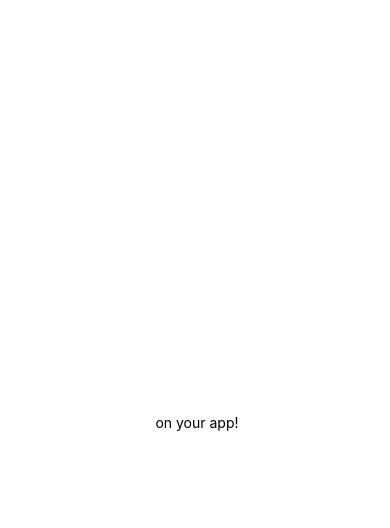
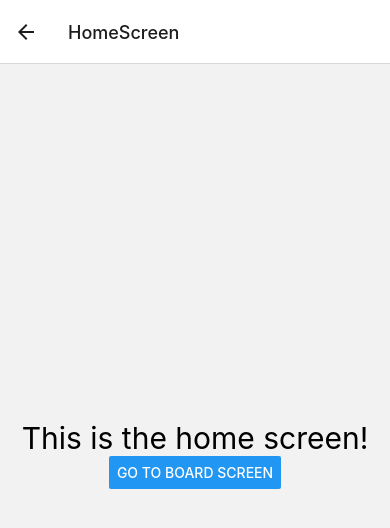
Before and after one commit to Shane-Gastmans/Kanban, a React Native app: screen /HomeScreen in a window 390 px wide. Shown: the top 528 px of the page. Built offline with nearby package versions, Linux system fonts and the light colour scheme.

Commit message:
Navigation and basic views

```diff
--- a/App.js
+++ b/App.js
@@ -1,13 +1,27 @@
 import { StatusBar } from 'expo-status-bar';
 import React from 'react';
 import { StyleSheet, Text, View } from 'react-native';
+import { createStackNavigator } from '@react-navigation/stack';
+import { NavigationContainer } from '@react-navigation/native';
+import HomeScreen from './screens/HomeScreen';
+import LoginScreen from './screens/LoginScreen';
+import BoardScreen from './screens/BoardScreen';
+
+const RootStack = createStackNavigator();
 
 export default function App() {
   return (
-    <View style={styles.container}>
-      <Text> on your app!</Text>
-      <StatusBar style="auto" />
-    </View>
+    <NavigationContainer>
+    <RootStack.Navigator>
+      <RootStack.Group>
+        <RootStack.Screen name="LoginScreen" component={LoginScreen} />
+        <RootStack.Screen name="HomeScreen" component={HomeScreen} />
+      </RootStack.Group>
+      <RootStack.Group screenOptions={{ presentation: 'modal' }}>
+        <RootStack.Screen name="BoardScreen" component={BoardScreen} />
+      </RootStack.Group>
+    </RootStack.Navigator>
+    </NavigationContainer>
   );
 }
 
--- a/package.json
+++ b/package.json
@@ -8,11 +8,17 @@
     "eject": "expo eject"
   },
   "dependencies": {
+    "@react-navigation/native": "^6.0.4",
+    "@react-navigation/native-stack": "^6.2.2",
+    "@react-navigation/stack": "^6.0.9",
     "expo": "~42.0.1",
     "expo-status-bar": "~1.0.4",
     "react": "16.13.1",
     "react-dom": "16.13.1",
     "react-native": "https://github.com/expo/react-native/archive/sdk-42.0.0.tar.gz",
+    "react-native-gesture-handler": "^1.10.3",
+    "react-native-safe-area-context": "3.2.0",
+    "react-native-screens": "~3.4.0",
     "react-native-web": "~0.13.12"
   },
   "devDependencies": {
--- /dev/null
+++ b/screens/BoardScreen.js
@@ -0,0 +1,13 @@
+import React from 'react';
+import { Text, View, ScrollView } from 'react-native';
+
+export default function BoardScreen(props){
+
+    return (
+    <View style={{ flex: 1, alignItems: 'center', justifyContent: 'center' }}>
+        <ScrollView horizontal={true}>
+            <Text style={{ fontSize: 30 }}>This is the Board screen with a horizontal scroll list for the Lists</Text>
+        </ScrollView>
+    </View>
+    );
+}
--- /dev/null
+++ b/screens/HomeScreen.js
@@ -0,0 +1,15 @@
+import React from 'react';
+import { Text, View, Button } from 'react-native';
+
+export default function HomeScreen(props){
+
+    return (
+    <View style={{ flex: 1, alignItems: 'center', justifyContent: 'center' }}>
+        <Text style={{ fontSize: 30 }}>This is the home screen!</Text>
+        <Button
+          onPress={() => props.navigation.navigate('BoardScreen')}
+          title="GO TO BOARD SCREEN"
+        />
+    </View>
+    );
+}
--- /dev/null
+++ b/screens/LoginScreen.js
@@ -0,0 +1,15 @@
+import React from 'react';
+import { TextInput, Button, View } from 'react-native';
+
+export default function LoginScreen(props){
+
+    return (
+    <View style={{ flex: 1, alignItems: 'center', justifyContent: 'center' }}>
+        <TextInput style={{ fontSize: 30 }} placeholder="Your username" />
+        <Button
+          onPress={() => props.navigation.navigate('HomeScreen')}
+          title="GO TO HOME"
+        />
+    </View>
+    );
+}
```
Also changed, not shown: 1 other file (tests, documents, lock files or other folders).
